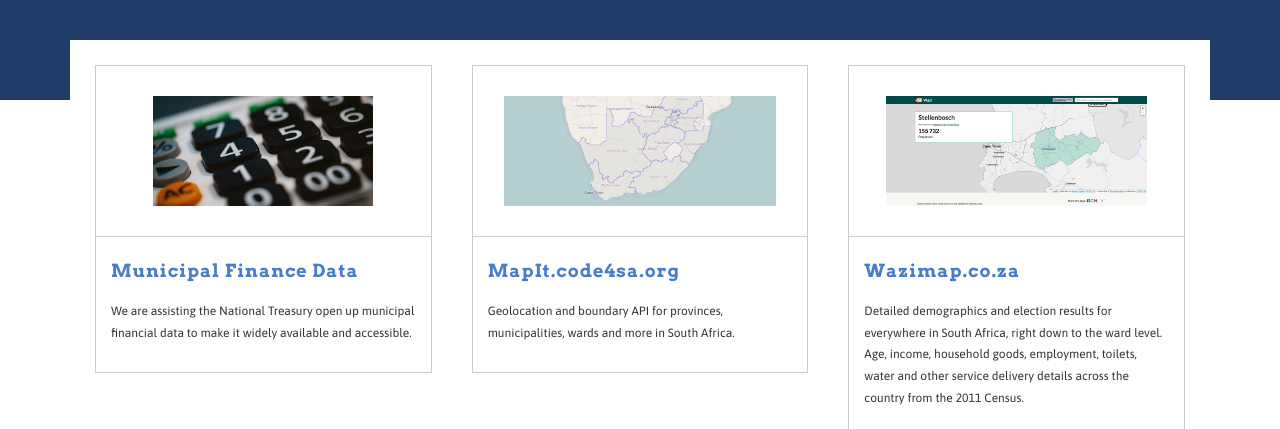
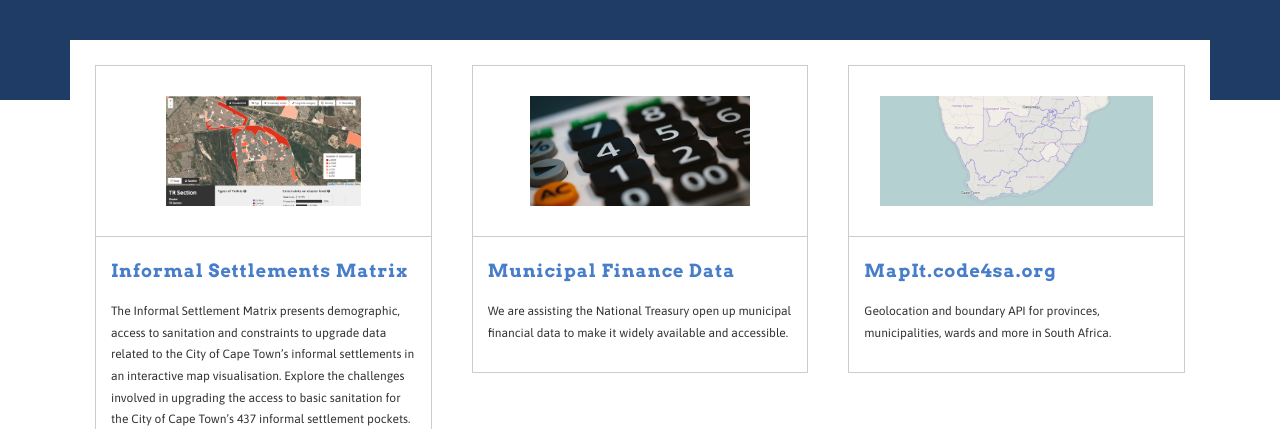
Before and after one commit to Code4SA/old-code4sa.github.io, a Jekyll site: the page built from projects.html, in a window 1280 px wide and 900 px high, scrolled down 331 px, cut to the strip 0-429 px from the top of the window. Built offline with Jekyll 4.4.1, drawn with Linux system fonts in a browser that asks for light colours.

Commit message:
added is matrix crd to our projects page

```diff
--- a/projects.html
+++ b/projects.html
@@ -17,7 +17,22 @@
 
       <div class="row">
 
-              <div class="col-md-4">
+        <div class="col-md-4">
+          <div class="teaser">
+            <div class="teaser-header">
+              <img src="img/projects/is.png">
+            </div>
+            <div class="teaser-body">
+              <h1><a href="http://ismaps.org.za/">Informal Settlements Matrix</a></h1>
+              <p>
+                The Informal Settlement Matrix presents demographic, access to sanitation and constraints to upgrade data related to the City of Cape Town’s informal settlements in an interactive map visualisation.
+                Explore the challenges involved in upgrading the access to basic sanitation for the City of Cape Town’s 437 informal settlement pockets.
+              </p>
+            </div>
+          </div>
+        </div>
+
+        <div class="col-md-4">
           <div class="teaser">
             <div class="teaser-header">
               <img src="img/projects/municipal-finance.jpg">
@@ -44,7 +59,9 @@
             </div>
           </div>
         </div>
+      </div><!-- end of row 1-->
 
+      <div class="row">
         <div class="col-md-4">
           <div class="teaser">
             <div class="teaser-header">
@@ -60,9 +77,6 @@
             </div>
           </div>
         </div>
-
-      </div>
-      <div class="row">
 
         <div class="col-md-4">
           <div class="teaser">
@@ -92,7 +106,9 @@
             </div>
           </div>
         </div>
+      </div><!--End of row 2-->
 
+      <div class="row">
         <div class="col-md-4">
           <div class="teaser">
             <div class="teaser-header">
@@ -106,9 +122,6 @@
             </div>
           </div>
         </div>
-
-      </div>
-      <div class="row">
 
         <div class="col-md-4">
           <div class="teaser">
@@ -138,6 +151,8 @@
           </div>
         </div>
 
+      </div><!--End of row 3-->
+      <div class="row">
         <div class="col-md-4">
           <div class="teaser">
             <div class="teaser-header">
@@ -151,9 +166,6 @@
             </div>
           </div>
         </div>
-
-      </div>
-      <div class="row">
 
         <div class="col-md-4">
           <div class="teaser">
@@ -182,7 +194,8 @@
             </div>
           </div>
         </div>
-
+      </div><!--End of row 4-->
+      <div class="row">
         <div class="col-md-4">
           <div class="teaser">
             <div class="teaser-header">
@@ -198,7 +211,7 @@
           </div>
         </div>
 
-      </div>
+      </div><!--End of row 5-->
 
       <div class="row">
         <h3><a href="/journos/">Check out our curated list of Tools for Journalists →</a></h3>
```
Also changed, not shown: img/projects/is.png (added).
